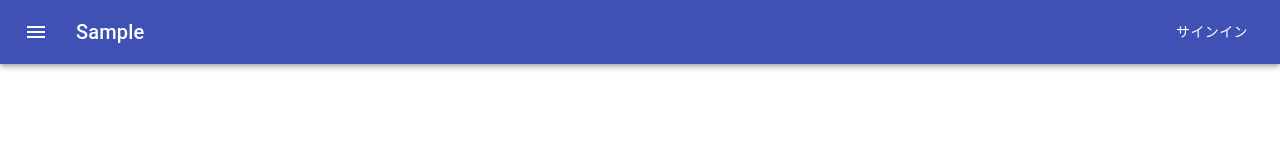
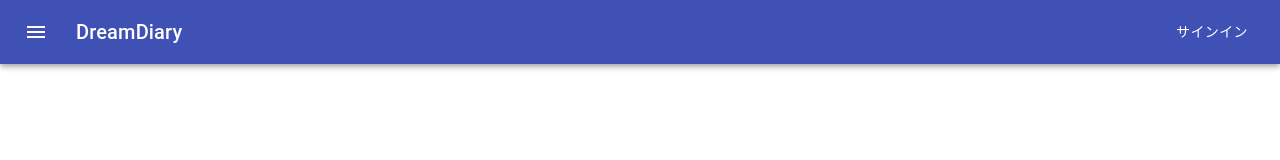
Before and after one commit to yuki-sdy/dreamimage_pf, a React (Create React App) app in the folder frontend/: page / in a window 1280 px wide. Shown: the top 160 px of the page. Built offline with nearby package versions, Linux system fonts and the light colour scheme; the HTML template or start-up script is replaced by a standard one; what axios-case-converter would draw is missing.

Commit message:
ヘッダタイトル変更

```diff
--- a/frontend/src/components/layout/Header.tsx
+++ b/frontend/src/components/layout/Header.tsx
@@ -103,7 +103,7 @@ const Header: React.FC = () => {
             variant="h6"
             className={classes.title}
           >
-            Sample
+            DreamDiary
           </Typography>
           <AuthButtons />
         </Toolbar>
```
